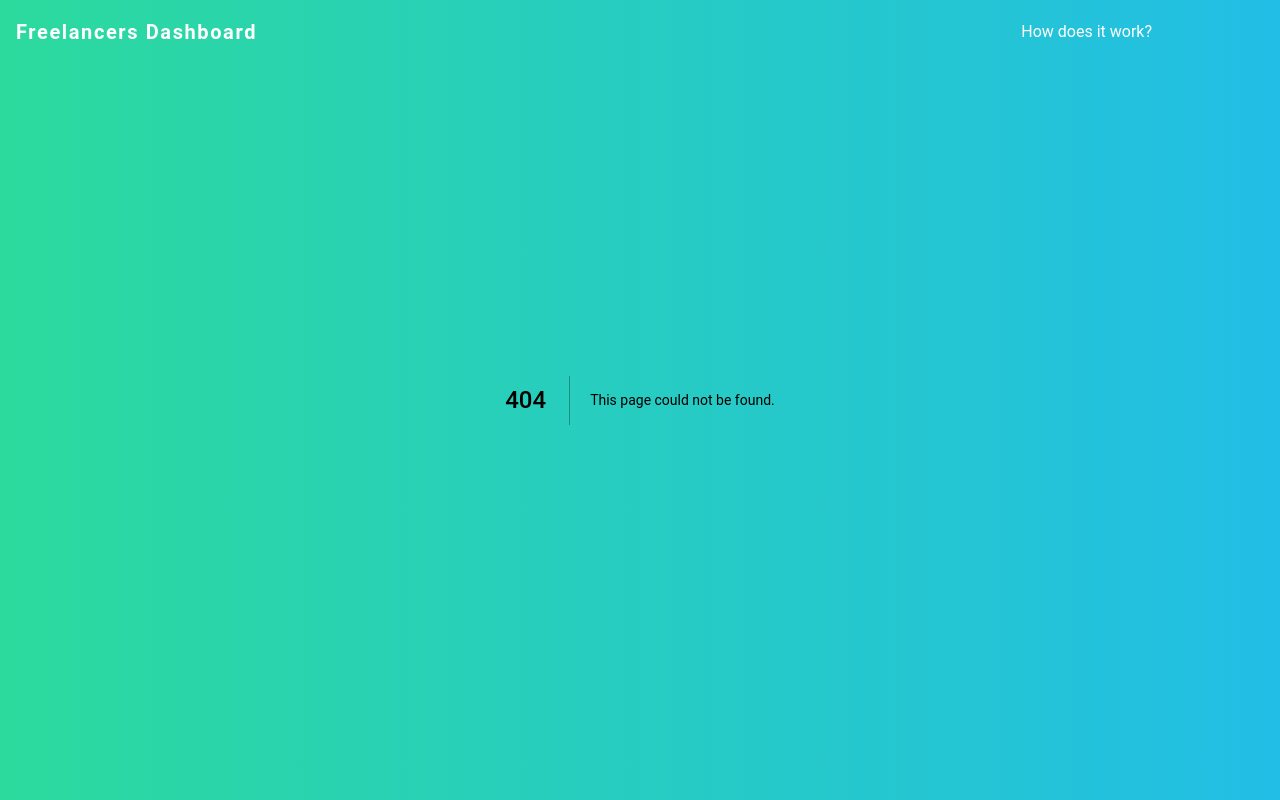
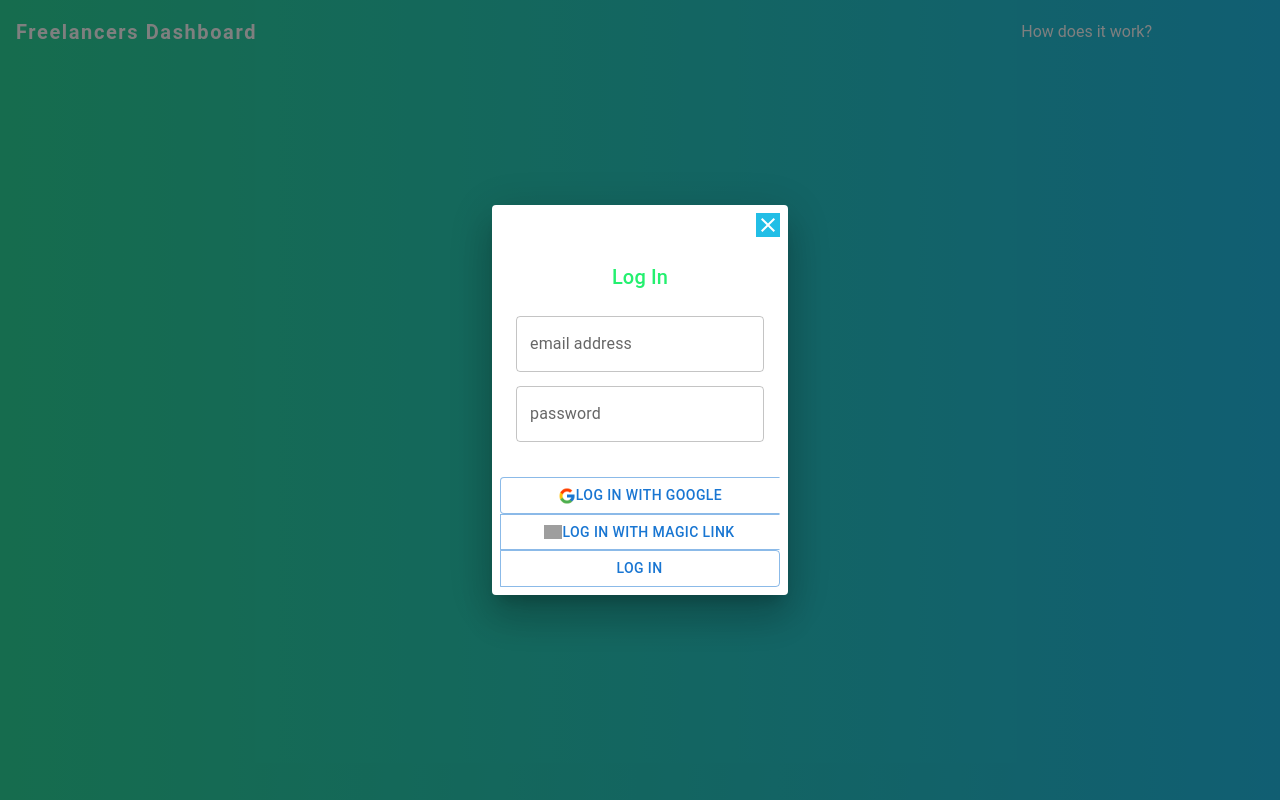
Before and after one commit to chereelane/FreelancersDashboard, a Next.js app in the folder freelancersdashboard/: page /logIn in a window 1280 px wide. Before the commit this address had no page. Built offline with nearby package versions, Linux system fonts and the light colour scheme; grey boxes are pictures that could not be loaded; a web font is replaced by a local one.

Commit message:
creting login page and component

```diff
--- a/freelancersdashboard/src/app/globals.css
+++ b/freelancersdashboard/src/app/globals.css
@@ -64,7 +64,7 @@ p
 
 .layout { @apply bg-gradient-to-r -from--background-start-rgb -to--background-end-rgb laptop:absolute}
 
-.navBar { @apply w-full flex justify-between phone:text-base laptop:absolute z-40}
+.navBar { @apply w-full flex justify-between phone:text-base laptop:absolute}
 
 .logoContainer
 {
@@ -137,14 +137,14 @@ p
 .imageDiv {
   @apply
   flex justify-end
-  laptop:absolute laptop:w-full laptop:h-full laptop:ml-12 z-10
+  laptop:absolute laptop:w-full laptop:h-full laptop:ml-12
 
 }
 
 .heroImage
 {
   @apply
-  max-[768px]:hidden laptop:w-full laptop:h-full z-0
+  max-[768px]:hidden laptop:w-full laptop:h-full
 }
 
 /*Button Group*/
@@ -188,12 +188,6 @@ p
 
 }
 
-.loginPrompt
-{
-  @apply
-  absolute bg-black w-1/2 h-1/2
-
-}
 
 .dialogContainer
 {
@@ -212,7 +206,7 @@ p
 .dialogTitle
 {
   @apply
-  -text--primary-color text-center font-semibold text-xl
+  -text--primary-color text-center font-semibold text-3xl
   laptop:-text--accent
 }
 
@@ -251,24 +245,3 @@ p
   w-full h-full mt-16 hover:bg-black
   laptop:-text--primary-text laptop:font-semibold
 }
-
-
-
-
-
-
-
-/*!*Login Page*!*/
-/*.loginContainer*/
-/*{*/
-/*  @apply*/
-/*  border-2 border-white*/
-/*  absolute w-screen h-screen*/
-/*  !*w-full h-full bg-black/[0.9] text-white font-extrabold*!*/
-
-/*}*/
-
-/*.logInPrompt {*/
-/*  @apply*/
-/*  w-screen h-screen*/
-/*}*/
--- /dev/null
+++ b/freelancersdashboard/src/app/logIn/page.tsx
@@ -0,0 +1,57 @@
+import Dialog from '@mui/material/Dialog'
+import DialogTitle from '@mui/material/DialogTitle'
+import DialogActions from '@mui/material/DialogActions'
+import DialogContent from '@mui/material/DialogContent'
+import DialogContext from "@mui/material/Dialog/DialogContext";
+import Button from '@mui/material/Button'
+import IconButton from '@mui/material/IconButton'
+import CloseIcon from '@mui/icons-material/Close';
+import DeleteIcon from '@mui/icons-material/Delete'
+
+import TextField from '@mui/material/TextField'
+import googleIcon from '../../assets/icons8-google-48.png'
+import magicLinkIcon from '../../assets/icons8-magic-48.png'
+
+import Image from "next/image";
+import {ButtonGroup, DialogContentText} from "@mui/material";
+
+type LoginProps = {
+    isOpen: boolean;
+}
+
+const Login = () => {
+
+    return (
+        <Dialog open={true} className="dialogContainer">
+            <div className="flex justify-end">
+                <IconButton >
+                    <CloseIcon className="-bg--dark-primary-color text-white"/>
+                </IconButton>
+            </div>
+
+            <DialogTitle className="dialogTitle" >Log In</DialogTitle>
+            <DialogContent className="dialogContent">
+                <DialogContentText className="dialogErrorMessage">
+                    Error, email or password is not found
+                </DialogContentText>
+                <TextField fullWidth className="authInput" placeholder={"email address"} type="email" label="email address"/>
+                <TextField className="authInput" placeholder={"password"} type="password" label="password"/>
+            </DialogContent>
+            <DialogActions>
+                <ButtonGroup className="logInAuthContainer">
+                    <Button className="googleBtn">
+                        <Image src={googleIcon} alt="google icon" width={18} height={18} />
+                        Log in with Google
+                    </Button>
+                    <Button className="magicLinkBtn">
+                        <Image src={magicLinkIcon} alt="magic link icon" width={18} height={18} />
+                        Log in with Magic Link
+                    </Button>
+                    <Button className="logInSubmitBtn primaryButton">Log In</Button>
+                </ButtonGroup>
+            </DialogActions>
+        </Dialog>
+    )
+}
+
+export default Login
--- a/freelancersdashboard/src/app/page.tsx
+++ b/freelancersdashboard/src/app/page.tsx
@@ -8,6 +8,7 @@ import PrimaryButton from "@/components/buttons/primaryButton";
 import {useEffect, useRef, useState} from "react";
 import Login from "@/components/auth/login";
 import SignUp from "@/components/auth/signup";
+import Link from 'next/link';
 
 type buttonType = string
 export default function Home() {
@@ -15,33 +16,38 @@ export default function Home() {
     const [loginOpen, setLoginOpen] = useState(false);
     const loginRef = useRef(null)
     const [signupOpen, setSignupOpen] = useState(false)
-    const handleLoginOpen = (e: any) => {
-        e.preventDefault()
-        setLoginOpen(!loginOpen)
-        console.log(loginOpen)
-    }
+    // const handleLoginOpen = (e: any) => {
+    //     e.preventDefault()
+    //     setLoginOpen(!loginOpen)
+    //     console.log(loginOpen)
+    // }
 
-    const handleSignUpOpen = (e: any) => {
-        e.preventDefault()
-        setLoginOpen(!signupOpen)
-        console.log(loginOpen)
-    }
+    // const handleSignUpOpen = (e: any) => {
+    //     e.preventDefault()
+    //     setLoginOpen(!signupOpen)
+    //     console.log(loginOpen)
+    // }
 
-    useEffect(() => {
 
-    }, [loginOpen, signupOpen])
 
-  return (
-    <main className="flex flex-col min-h-screen min-w-screen relative laptop:relative">
-        <div className="heroContainer">
+    // useEffect(() => {
+    //     console.log(loginOpen)
+    // }, [loginOpen, signupOpen])
+
+    return (
+    <main className="flex flex-col min-h-screen min-w-screen relative laptop:relative z-0">
+        {/*<Login/>*/}
+        <div className="heroContainer z-10">
             <div className="heroSection">
-                <div className="contentContainer">
+                <div className="contentContainer z-20">
                     <h3 className="heroTitle">Freelancers Dashboard</h3>
                     <p className="subHeadline">Streamlining customer management just got easier with all your favorite tools accessible in one place.</p>
+
                     <div className="buttonGroupContainer">
-                        <button className="button secondaryButton" onClick={handleLoginOpen}>Log In </button>
-                        <button className="button primaryButton" onClick={handleSignUpOpen}> Sign Up </button>
-                        {/*<Login/>*/}
+                        <button className="button secondaryButton">Log In</button>
+
+                        {/*<button className="button secondaryButton"><Link href="logIn">Log In </Link></button>*/}
+                        <button className="button primaryButton" > Sign Up </button>
 
                     </div>
 
@@ -51,17 +57,7 @@ export default function Home() {
                     <Image className="heroImage" src={heroImage} width={500} height={500} alt="freelancer working"/>
                 </div>
             </div>
-
-
         </div>
-
-        {/*Login & Sign Up*/}
-        {/*Write logic to hide when off button is clicked*/}
-        <div className="loginContainer">
-            <Login/>
-            {/*<SignUp/>*/}
-        </div>
-
     </main>
   )
 }
--- a/freelancersdashboard/src/components/auth/login.tsx
+++ b/freelancersdashboard/src/components/auth/login.tsx
@@ -16,16 +16,20 @@ import {useState} from "react";
 import Image from "next/image";
 import {ButtonGroup, DialogContentText} from "@mui/material";
 
-// type LoginProps = {
-//     isOpen: boolean;
-// }
+type LoginProps = {
+    isOpen: boolean;
+}
+
 const Login = () => {
 
     return (
             <Dialog open={true} className="dialogContainer">
-                <IconButton className="flex justify-end">
-                    <CloseIcon className="-bg--dark-primary-color text-white"/>
-                </IconButton>
+                <div className="flex justify-end">
+                    <IconButton >
+                        <CloseIcon className="-bg--dark-primary-color text-white"/>
+                    </IconButton>
+                </div>
+
                 <DialogTitle className="dialogTitle" >Log In</DialogTitle>
                 <DialogContent className="dialogContent">
                     <DialogContentText className="dialogErrorMessage">
@@ -46,8 +50,6 @@ const Login = () => {
                         </Button>
                         <Button className="logInSubmitBtn primaryButton">Log In</Button>
                     </ButtonGroup>
-
-
                 </DialogActions>
             </Dialog>
     )
```
